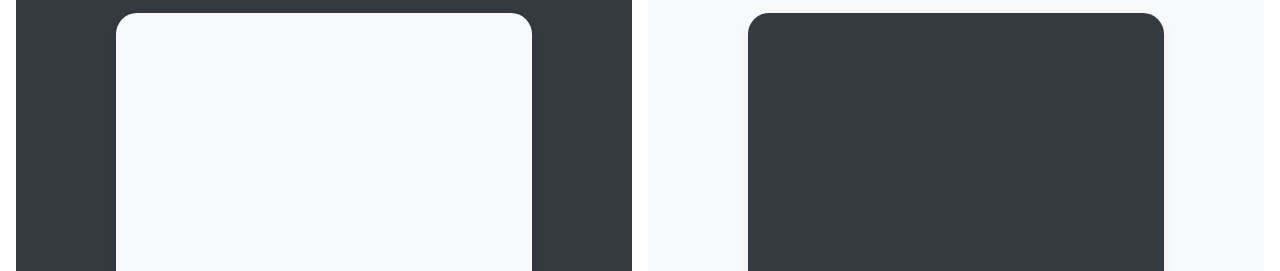
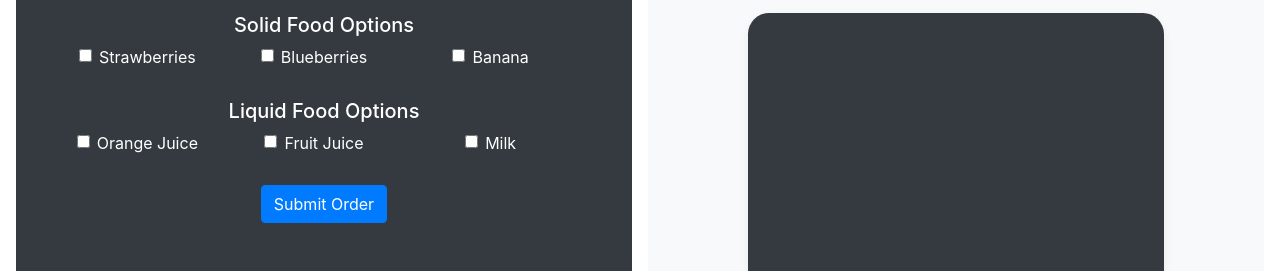
Before and after one commit to RossDuquette/smoothio, a plain HTML site: page ordering_system/index.html in a window 1280 px wide. Shown: the part 681-952 px from the top of the page. Drawn offline with nearby package versions, Linux system fonts and the light colour scheme; a script that the page names is missing.

Commit message:
Order form HTML complete.

```diff
--- a/ordering_system/index.html
+++ b/ordering_system/index.html
@@ -57,7 +57,56 @@
                 <h2 class="display-5">Your Order</h2>
                 <p class="lead">Customize Ingredients Below!</p>
             </div>
-            <div class="bg-light box-shadow mx-auto" style="width: 80%; height: 300px; border-radius: 21px 21px 0 0;"></div>
+            <!-- <div class="bg-light box-shadow mx-auto" style="width: 80%; height: 300px; border-radius: 21px 21px 0 0;"></div> -->
+
+
+            <form>
+                <h5>Solid Food Options</h5>
+                <div class="form-row" style="padding-bottom: 30px">
+                    <div class="col-4 form-check">
+                        <input class="form-check-input" type="checkbox" value="" id="defaultCheck1">
+                        <label class="form-check-label" for="defaultCheck1">
+                            Strawberries
+                    </div>
+                    <div class="col-4 form-check">
+                        <input class="form-check-input" type="checkbox" value="" id="defaultCheck1">
+                        <label class="form-check-label" for="defaultCheck1">
+                            Blueberries
+                        </label>
+                    </div>
+                    <div class="col-4 form-check">
+                        <input class="form-check-input" type="checkbox" value="" id="defaultCheck1">
+                        <label class="form-check-label" for="defaultCheck1">
+                            Banana
+                        </label>
+                    </div>
+                </div>
+
+                <h5>Liquid Food Options</h5>
+                <div class="form-row" style="padding-bottom: 30px">
+                    <div class="col-4 form-check">
+                        <input class="form-check-input" type="checkbox" value="" id="defaultCheck1">
+                        <label class="form-check-label" for="defaultCheck1">
+                            Orange Juice
+                    </div>
+                    <div class="col-4 form-check">
+                        <input class="form-check-input" type="checkbox" value="" id="defaultCheck1">
+                        <label class="form-check-label" for="defaultCheck1">
+                            Fruit Juice
+                        </label>
+                    </div>
+                    <div class="col-4 form-check">
+                        <input class="form-check-input" type="checkbox" value="" id="defaultCheck1">
+                        <label class="form-check-label" for="defaultCheck1">
+                            Milk
+                        </label>
+                    </div>
+                </div>
+
+                <button type="submit" class="btn btn-primary">Submit Order</button>
+
+            </form>
+
         </div>
         <div class="bg-light mr-md-3 pt-3 px-3 pt-md-5 px-md-5 text-center overflow-hidden">
             <div class="my-3 p-3">
--- a/ordering_system/order.css
+++ b/ordering_system/order.css
@@ -1,3 +1,17 @@
+/* Smoothio CSS */
+.smoothio-order-form {
+    text-align: left;
+}
+.smoothio-form-option {
+    padding: 10px;
+}
+.smoothio-form-submit {
+    text-align: center;
+}
+
+
+
+/* Template CSS */
 .container {
   max-width: 960px;
 }
@@ -55,7 +69,6 @@
   background-color: #e5e5e5;
 }
 
-
 /*
  * Extra utilities
  */
--- a/ordering_system/order.js
+++ b/ordering_system/order.js
@@ -11,3 +11,5 @@ function sendOrderRequest() {
         console.log('${status}');
     });
 }
+
+$('.your-checkbox').prop('indeterminate', true)
```
